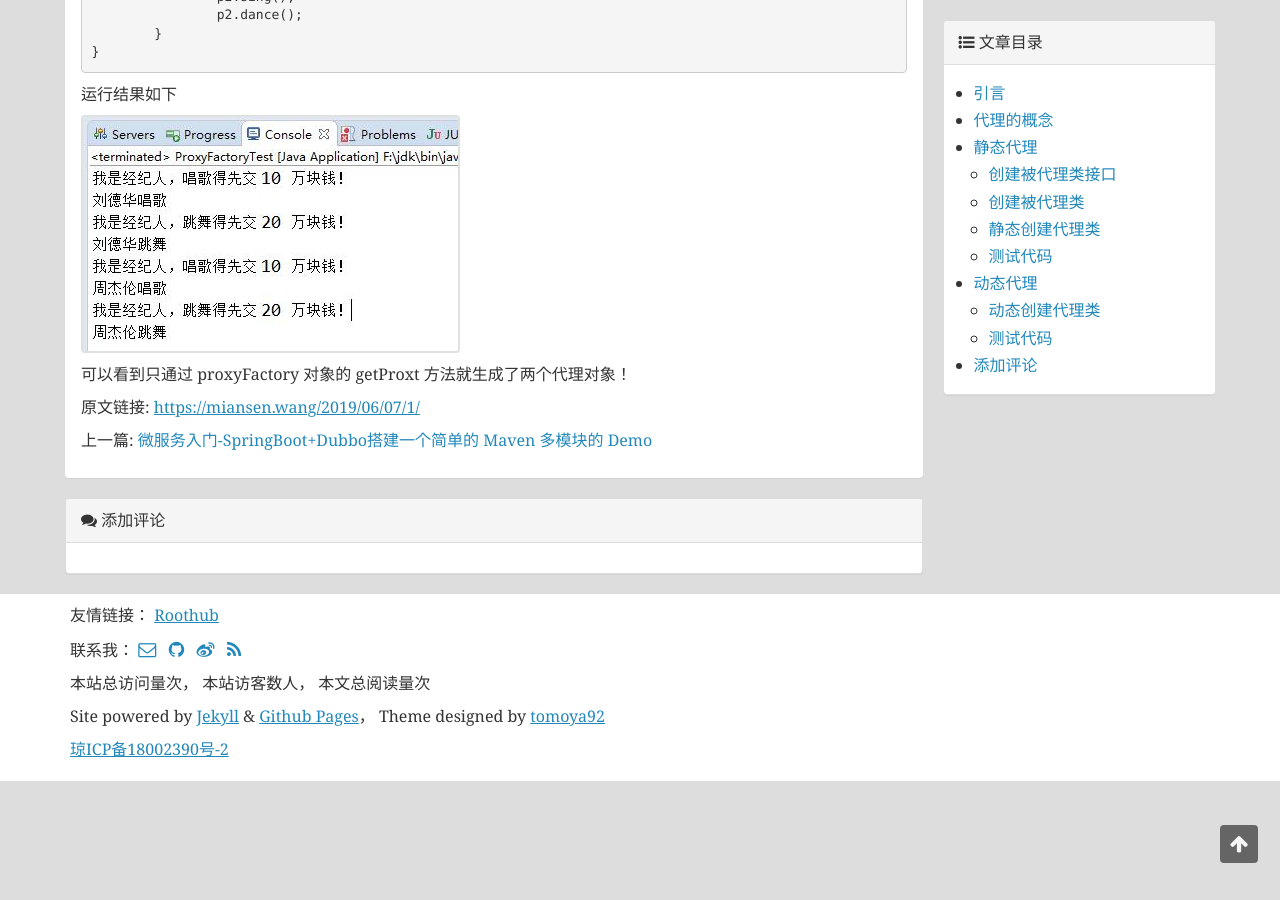
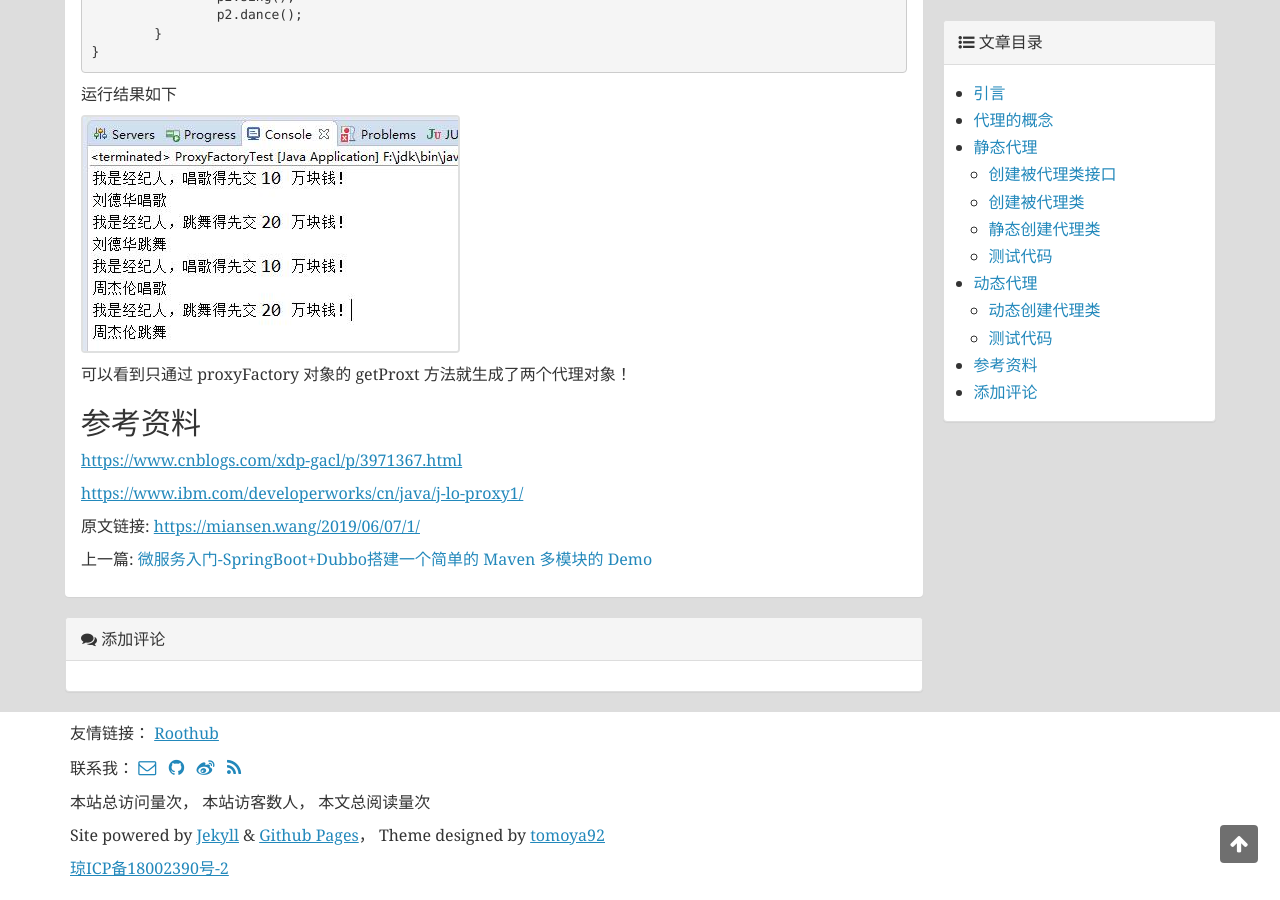
Before and after one commit to miansen/miansen.github.io, a Jekyll site: the page built from _posts/2019-06-07-1.md, in a window 1280 px wide and 900 px high, scrolled down 6999 px. Built offline with Jekyll 4.4.1, drawn with Linux system fonts in a browser that asks for light colours; comment, search, counter and statistics services are not loaded.

Commit message:
update 2019-06-07

```diff
--- a/_posts/2019-06-07-1.md
+++ b/_posts/2019-06-07-1.md
@@ -369,3 +369,9 @@ public class ProxyFactoryTest {
 ![image](https://miansen.wang/assets/20190607234231.jpg)
 
 可以看到只通过 proxyFactory 对象的 getProxt 方法就生成了两个代理对象！
+
+## 参考资料
+
+[https://www.cnblogs.com/xdp-gacl/p/3971367.html](https://www.cnblogs.com/xdp-gacl/p/3971367.html)
+
+[https://www.ibm.com/developerworks/cn/java/j-lo-proxy1/](https://www.ibm.com/developerworks/cn/java/j-lo-proxy1/)
```
